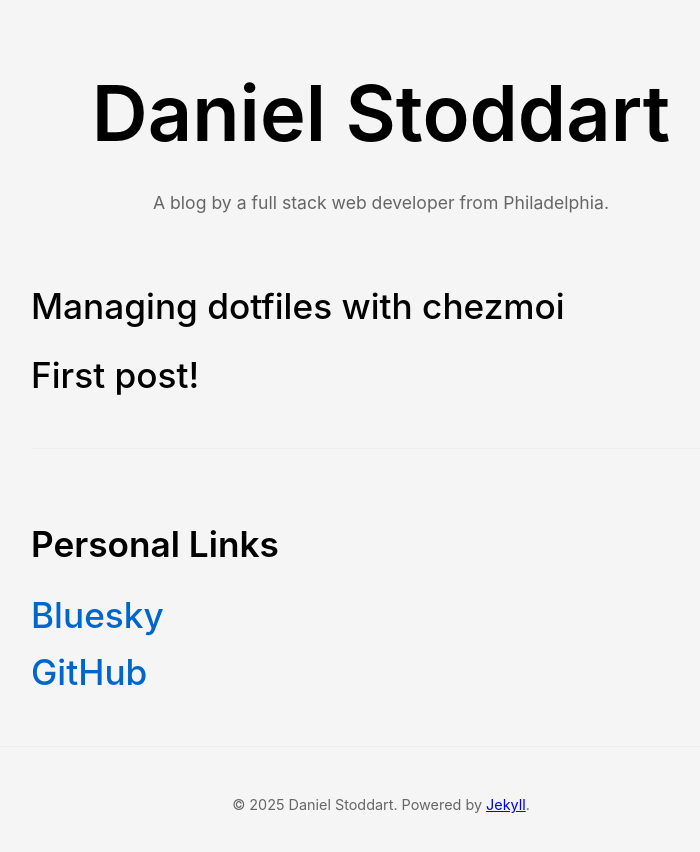
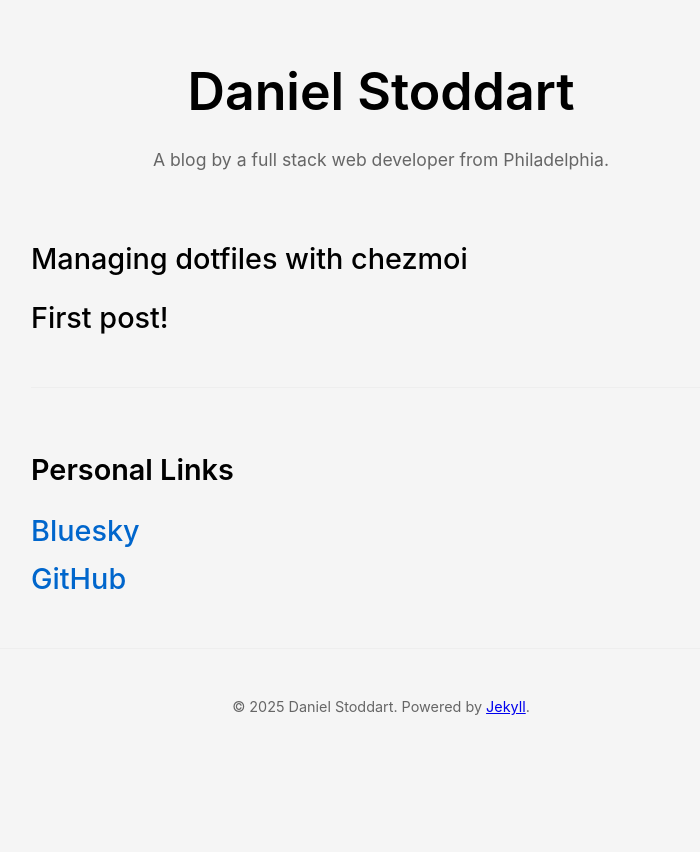
Before and after one commit to stoddart/stoddart.github.io, a Jekyll site: the page built from index.markdown, in a window 1280 px wide. Shown: the top 852 px of the page, without its empty margins (259-959 px from the left). Built offline with Jekyll 4.4.1, drawn with Linux system fonts in a browser that asks for light colours.

Commit message:
Adjust all text in the navigation elements to the same size

```diff
--- a/assets/css/style.css
+++ b/assets/css/style.css
@@ -4,7 +4,9 @@
   --link-color: #0066cc;
   --header-color: #000;
   --secondary-text: #666;
-  --nav-font-size: 2.2em;
+  --nav-font-size: 1.8em;
+  --subtitle-font-size: 1.1em;
+  --footer-font-size: 0.9em;
 }
 
 body {
@@ -60,7 +62,7 @@ header h1 a {
 header p {
   color: var(--secondary-text);
   margin: 0.5em 0 0;
-  font-size: 1.1em;
+  font-size: var(--subtitle-font-size);
 }
 
 footer {
@@ -69,7 +71,7 @@ footer {
   border-top: 1px solid #eee;
   margin-top: 3rem;
   color: var(--secondary-text);
-  font-size: 0.9em;
+  font-size: var(--footer-font-size);
   text-align: center;
 }
 
```
